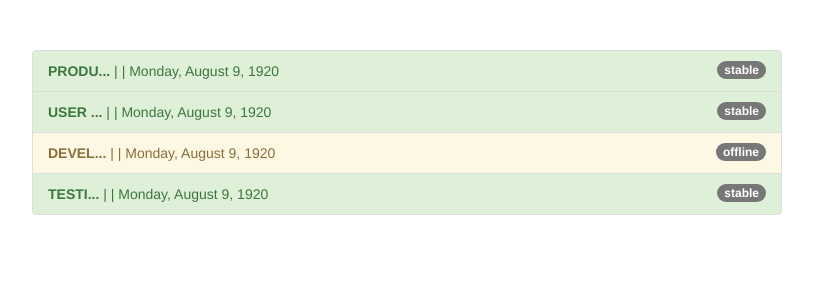
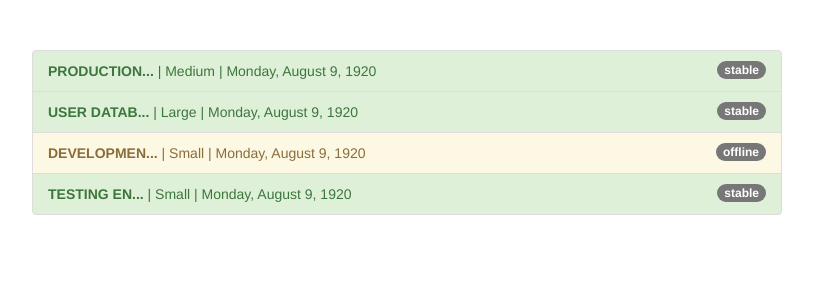
Before and after one commit to Prajwal912/pipes-start, an Angular app: page / in a window 1280 px wide. Shown: the top 300 px of the page, without its empty margins (233-1046 px from the left). Built offline with nearby package versions, Linux system fonts and the light colour scheme.

Commit message:
added another custom pipe

```diff
--- a/src/app/app.component.html
+++ b/src/app/app.component.html
@@ -11,9 +11,9 @@
             {{ server.status }}
           </span>
           <!-- chainig pipes use more than one pipes -->
-          <strong>{{ server.name | uppercase | slice:0:5}}...</strong> |
+          <strong>{{ server.name | uppercase | shorten}}</strong> |
           <!-- custom pipe -->
-           {{ server.instanceType | shorten }} |
+           {{ server.instanceType | firstLetter }} |
               <!-- //parameterized pipe use built in parameter with it-->
            {{ server.started | date:'fullDate'}}
 
--- a/src/app/app.module.ts
+++ b/src/app/app.module.ts
@@ -5,11 +5,13 @@ import { FormsModule } from '@angular/forms';
 
 import { AppComponent } from './app.component';
 import { ShortenPipe } from './shorten.pipe';
+import { FirstLetterPipe } from './first-letter.pipe';
 
 @NgModule({
   declarations: [
     AppComponent,
-    ShortenPipe
+    ShortenPipe,
+    FirstLetterPipe
   ],
   imports: [
     BrowserModule,
--- /dev/null
+++ b/src/app/first-letter.pipe.ts
@@ -0,0 +1,11 @@
+import { Pipe, PipeTransform } from '@angular/core';
+
+@Pipe({
+  name: 'firstLetter'
+})
+export class FirstLetterPipe implements PipeTransform {
+  transform(value: any): any {
+  return   value.charAt(0).toUpperCase() + value.slice(1);
+   }
+
+}
--- a/src/app/shorten.pipe.ts
+++ b/src/app/shorten.pipe.ts
@@ -6,7 +6,10 @@ import { Pipe, PipeTransform } from '@angular/core';
 export class ShortenPipe implements PipeTransform {
 
   transform(value: any, ...args: unknown[]): any {
-   value.charAt(0).toUpperCase() + value.slice(1);
+     if(value.length>10){
+   return  value.substr(0,10) + '...'
+     }
+
   }
 
 }
```
